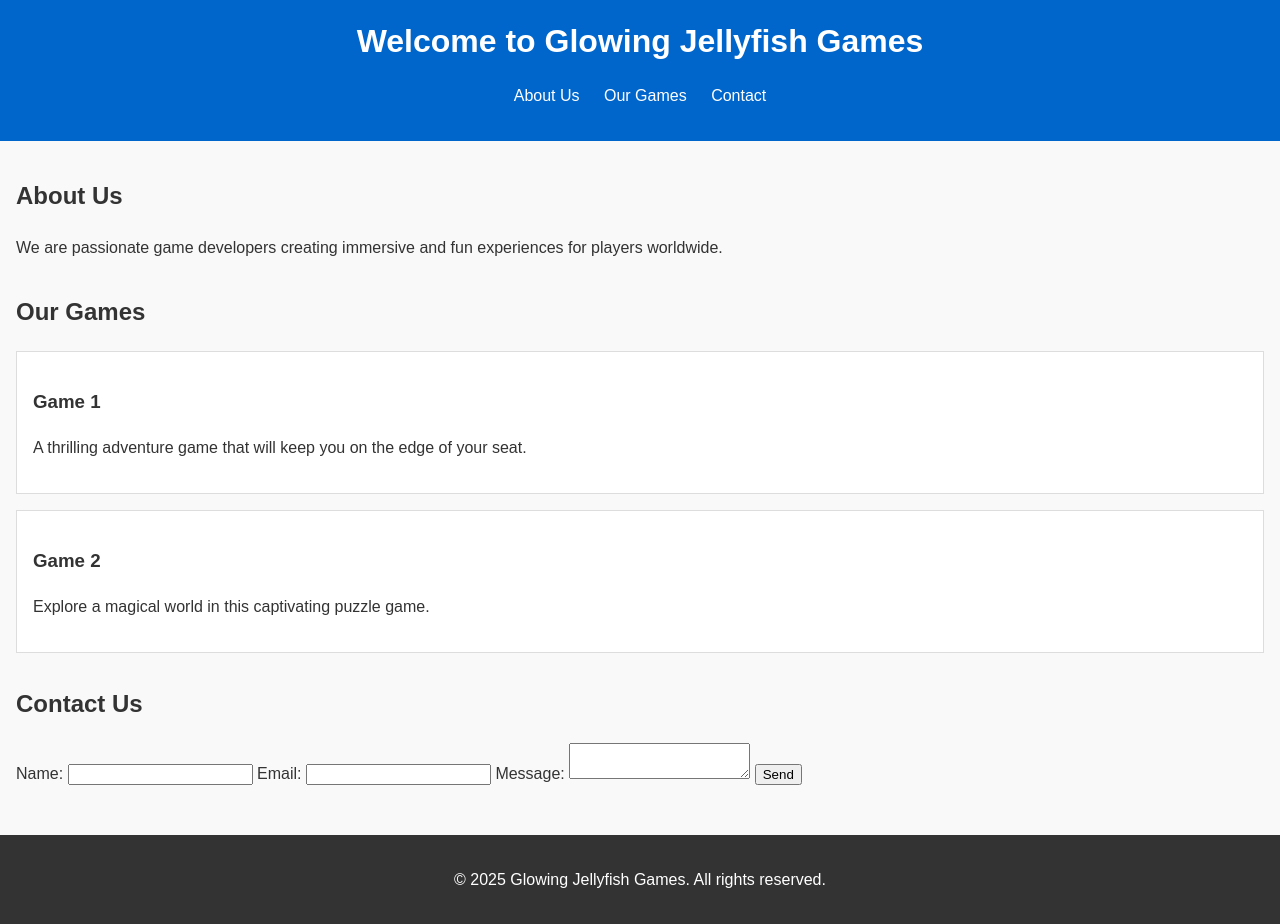
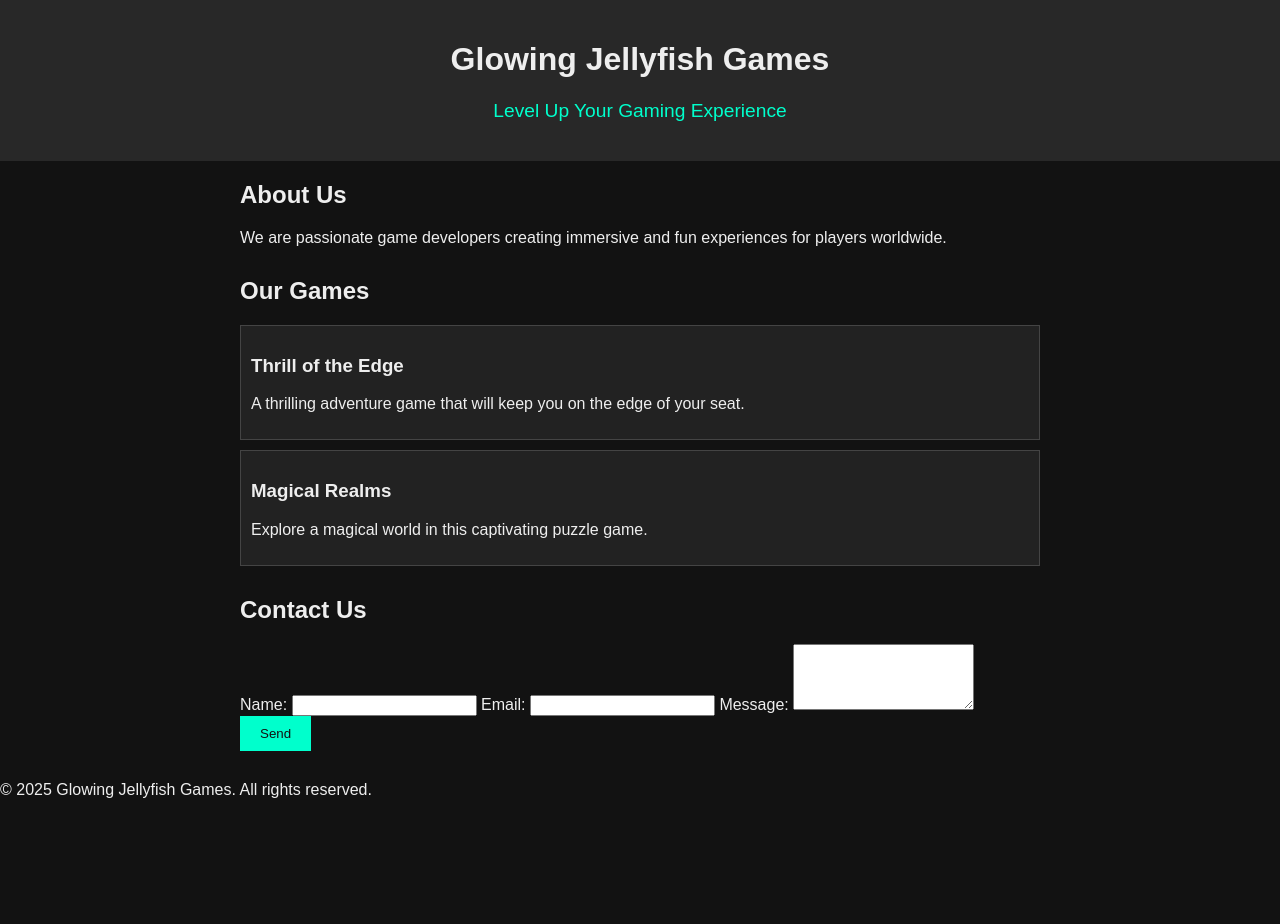
Before and after one commit to glowingjellyfishgames/glowingjellyfishgames.github.io, a plain HTML site: page index.html in a window 1280 px wide. After the commit the page ends 815 px from the top, so only its background shows below. Drawn offline with Linux system fonts and the light colour scheme.

Commit message:
Everything was changed.

```diff
--- a/index.html
+++ b/index.html
@@ -7,46 +7,40 @@
     <link rel="stylesheet" href="styles.css">
 </head>
 <body>
-  <header>
-    <h1>Welcome to Glowing Jellyfish Games</h1>
-    <nav>
-      <ul>
-        <li><a href="#about">About Us</a></li>
-        <li><a href="#games">Our Games</a></li>
-        <li><a href="#contact">Contact</a></li>
-      </ul>
-    </nav>
+    <header class="header">
+        <h1>Glowing Jellyfish Games</h1>
+        <p class="tagline">Level Up Your Gaming Experience</p>
     </header>
 
     <main>
-    <section id="about">
+        <section class="about">
             <h2>About Us</h2>
             <p>We are passionate game developers creating immersive and fun experiences for players worldwide.</p>
         </section>
 
-    <section id="games">
+        <section class="games">
             <h2>Our Games</h2>
-      <div class="game-card">
-        <h3>Game 1</h3>
+            <div class="game">
+                <h3>Thrill of the Edge</h3>
                 <p>A thrilling adventure game that will keep you on the edge of your seat.</p>
             </div>
-      <div class="game-card">
-        <h3>Game 2</h3>
+            <div class="game">
+                <h3>Magical Realms</h3>
                 <p>Explore a magical world in this captivating puzzle game.</p>
             </div>
         </section>
 
-    <section id="contact">
+        <section class="contact">
             <h2>Contact Us</h2>
-      <form id="contact-form">
+            <form id="contactForm">
                 <label for="name">Name:</label>
-        <input type="text" id="name" name="name" required>
+                <input type="text" id="name" required>
 
                 <label for="email">Email:</label>
-        <input type="email" id="email" name="email" required>
+                <input type="email" id="email" required>
 
                 <label for="message">Message:</label>
-        <textarea id="message" name="message" required></textarea>
+                <textarea id="message" rows="4" required></textarea>
 
                 <button type="submit">Send</button>
             </form>
@@ -54,7 +48,7 @@
     </main>
 
     <footer>
-    <p>&copy; 2025 Glowing Jellyfish Games. All rights reserved.</p>
+        <p>© 2025 Glowing Jellyfish Games. All rights reserved.</p>
     </footer>
 
     <script src="script.js"></script>
--- a/script.js
+++ b/script.js
@@ -1,23 +1,9 @@
-document.addEventListener('DOMContentLoaded', () => {
-  const form = document.getElementById('contact-form');
+/* script.js */
+document.getElementById('contactForm').addEventListener('submit', function(event) {
+  event.preventDefault();
+  const name = document.getElementById('name').value;
+  const email = document.getElementById('email').value;
+  const message = document.getElementById('message').value;
 
-  form.addEventListener('submit', (event) => {
-    event.preventDefault();
-
-    const name = document.getElementById('name').value;
-    const email = document.getElementById('email').value;
-    const message = document.getElementById('message').value;
-
-    alert(`Thank you, ${name}! Your message has been sent.`);
-
-    // Optionally, send form data to a server
-    // Example:
-    // fetch('/submit-form', {
-    //   method: 'POST',
-    //   headers: { 'Content-Type': 'application/json' },
-    //   body: JSON.stringify({ name, email, message })
-    // }).then(response => {
-    //   console.log('Message sent:', response);
-    // });
-  });
+  alert(`Thanks for reaching out, ${name}! We'll respond to your query sent to ${email} shortly.`);
 });
--- a/styles.css
+++ b/styles.css
@@ -1,57 +1,47 @@
-/* General Styles */
+/* styles.css */
 body {
-  font-family: Arial, sans-serif;
+  font-family: 'Arial', sans-serif;
   margin: 0;
   padding: 0;
-  line-height: 1.6;
-  color: #333;
-  background-color: #f9f9f9;
+  background-color: #121212;
+  color: #eee;
 }
 
-header {
-  background: #0066cc;
-  color: #fff;
-  padding: 1rem 0;
+.header {
   text-align: center;
+  background-color: #282828;
+  padding: 20px;
 }
 
-header h1 {
-  margin: 0;
-}
-
-nav ul {
-  list-style: none;
-  padding: 0;
-}
-
-nav ul li {
-  display: inline;
-  margin: 0 10px;
-}
-
-nav ul li a {
-  color: #fff;
-  text-decoration: none;
+.tagline {
+  font-size: 1.2em;
+  color: #00ffcc;
 }
 
 main {
-  padding: 1rem;
+  max-width: 800px;
+  margin: 20px auto;
 }
 
 section {
-  margin-bottom: 2rem;
+  margin-bottom: 30px;
 }
 
-.game-card {
-  background: #fff;
-  border: 1px solid #ddd;
-  padding: 1rem;
-  margin: 1rem 0;
+.games .game {
+  background-color: #222;
+  padding: 10px;
+  border: 1px solid #444;
+  margin-bottom: 10px;
 }
 
-footer {
-  background: #333;
-  color: #fff;
-  text-align: center;
-  padding: 1rem 0;
+button {
+  background-color: #00ffcc;
+  color: #121212;
+  border: none;
+  padding: 10px 20px;
+  cursor: pointer;
 }
+
+button:hover {
+  background-color: #00cc99;
+}
```
Lines whose indentation alone changed are shown as unchanged.
